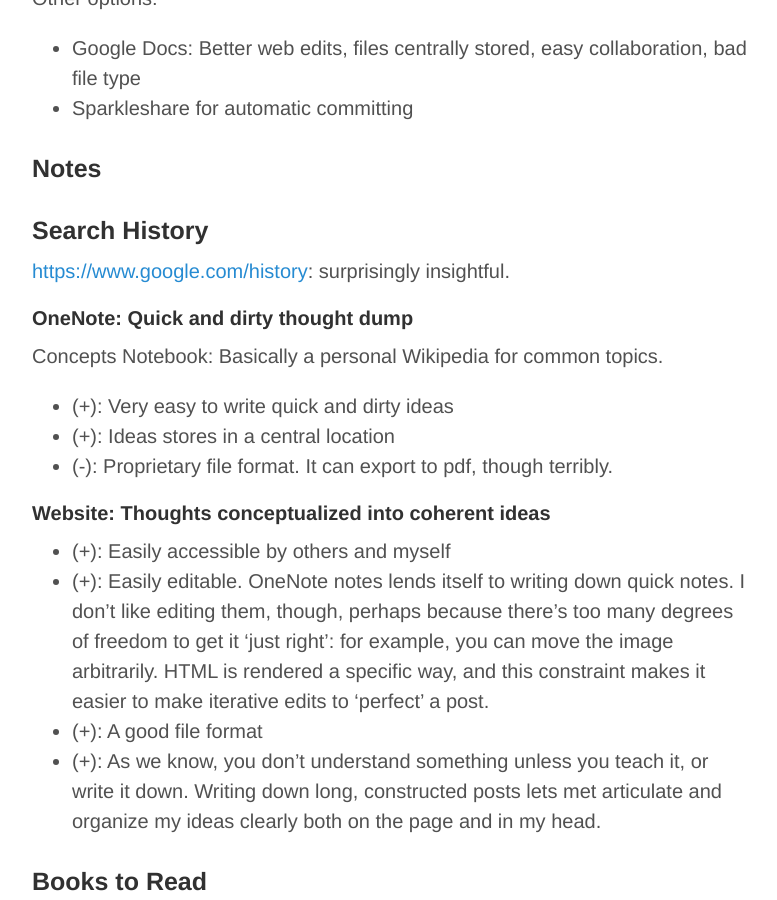
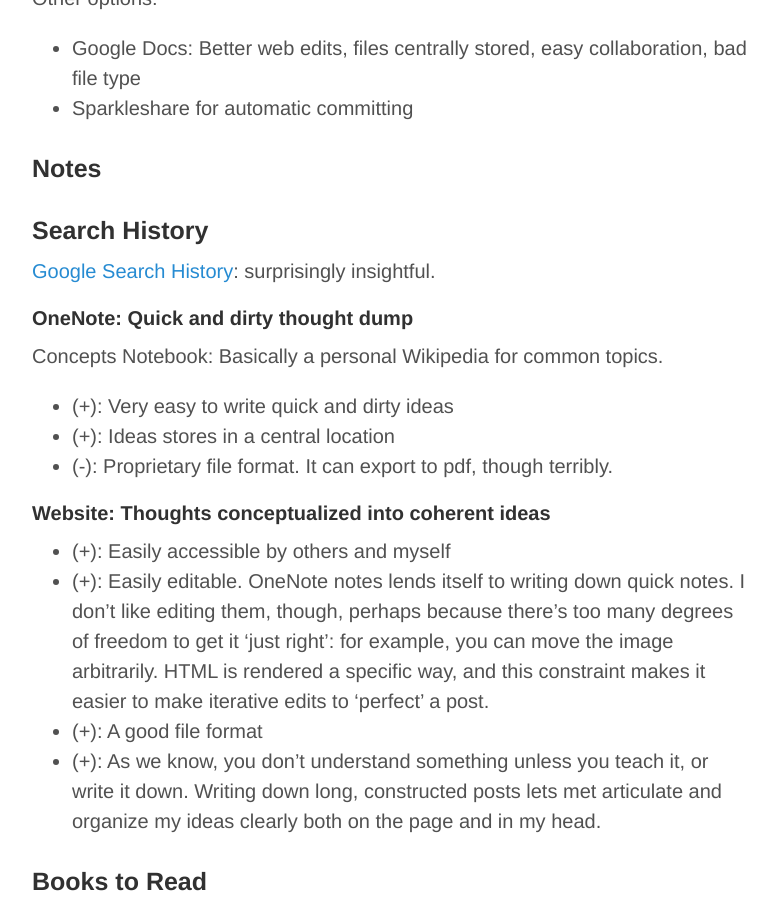
Before and after one commit to victorgan/victorgan.github.io, a Jekyll site: the page built from _posts/2014-09-15-organizing-files.md, in a window 1280 px wide and 900 px high, scrolled down 1343 px. Shown: the whole window, without its empty margins (248-1025 px from the left). Built offline with Jekyll 4.4.1, drawn with Linux system fonts in a browser that asks for light colours; nearby versions of some CDN libraries; library files that are not in the unit come from our copies; comment, search, counter and statistics services are not loaded.

Commit message:
Update 2014-09-15-organizing-files.md

```diff
--- a/_posts/2014-09-15-organizing-files.md
+++ b/_posts/2014-09-15-organizing-files.md
@@ -52,7 +52,7 @@
 
 ### Search History
 
-[https://www.google.com/history](https://www.google.com/history): surprisingly insightful.
+[Google Search History](http://www.google.com/history/lookup?q=&output=rss&num=1000): surprisingly insightful.
 
 #### OneNote: Quick and dirty thought dump
 
```
